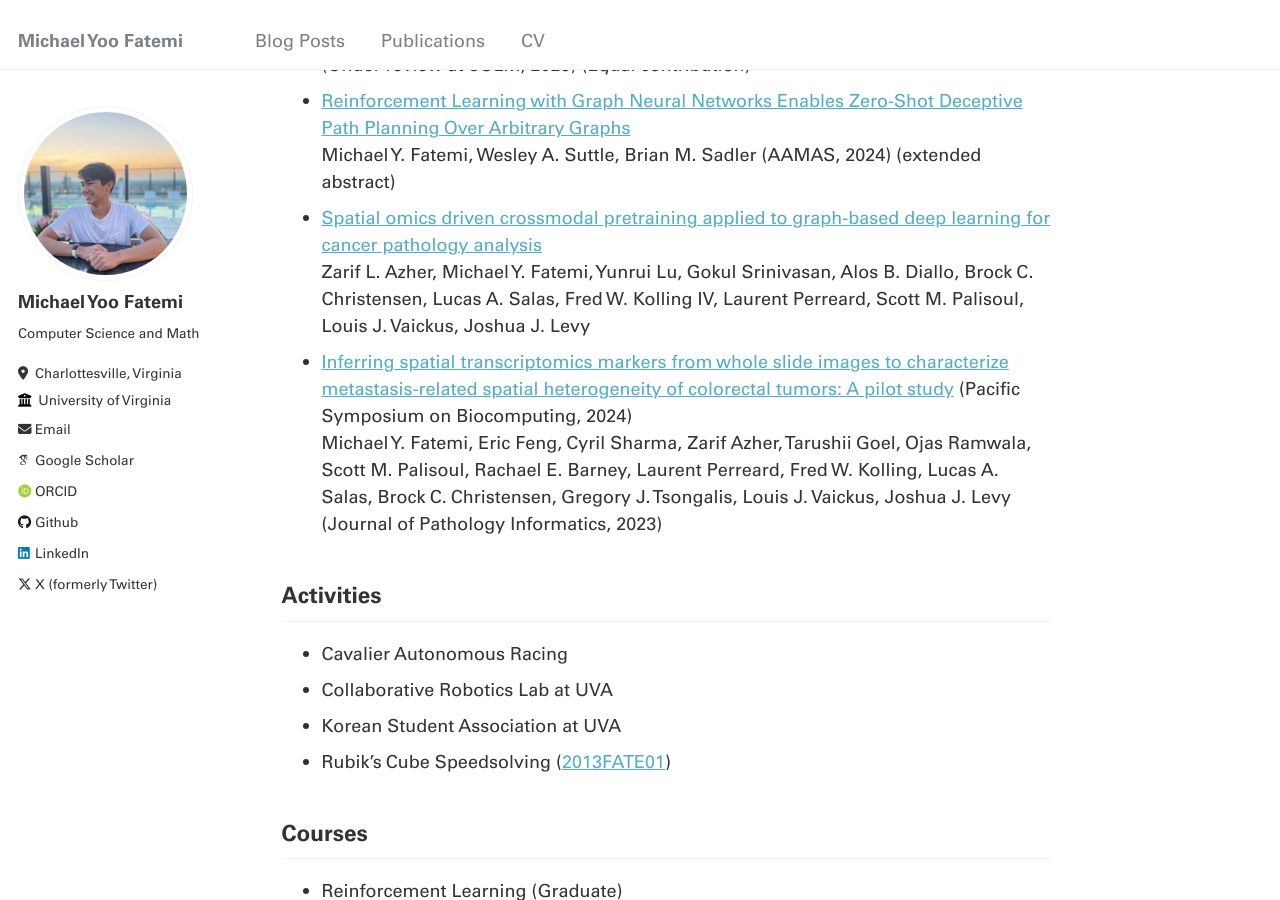
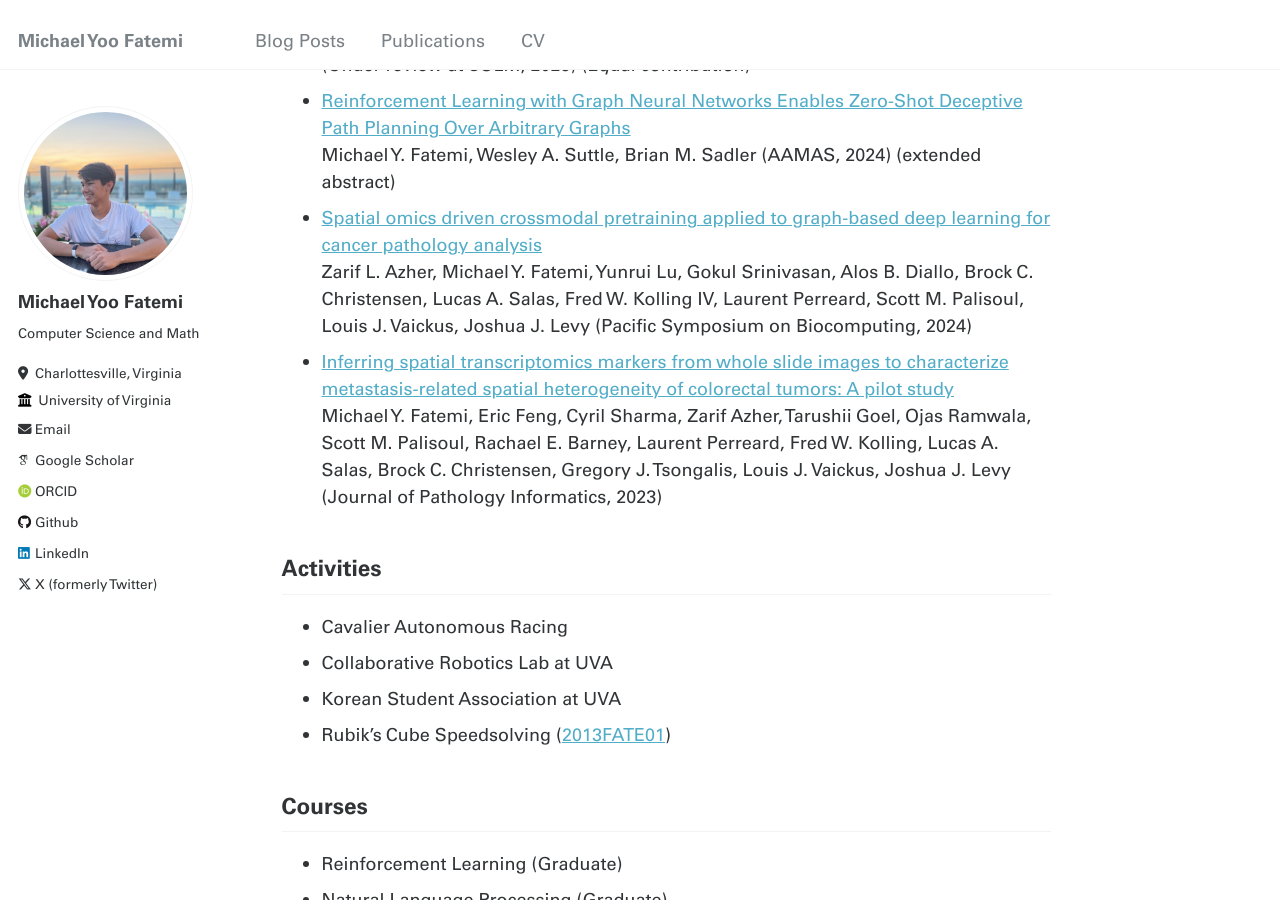
Before and after one commit to myfatemi04/myfatemi04.github.io, a Jekyll site: the page built from _pages/about.md, in a window 1280 px wide and 900 px high, scrolled down 861 px. Built offline with Jekyll 4.4.1, drawn with Linux system fonts in a browser that asks for light colours; some web fonts are replaced.

Commit message:
move paper location

```diff
--- a/_pages/about.md
+++ b/_pages/about.md
@@ -30,8 +30,8 @@ Please check out my [blog posts](/year-archive/) for some fun projects!
 - [Reinforcement Learning with Graph Neural Networks Enables Zero-Shot Deceptive Path Planning Over Arbitrary Graphs](https://github.com/myfatemi04/rl-deceptive-graph-planning) <br/>
   Michael Y. Fatemi, Wesley A. Suttle, Brian M. Sadler (AAMAS, 2024) (extended abstract)
 - [Spatial omics driven crossmodal pretraining applied to graph-based deep learning for cancer pathology analysis](https://pmc.ncbi.nlm.nih.gov/articles/PMC10783797/) <br/>
-  Zarif L. Azher, Michael Y. Fatemi, Yunrui Lu, Gokul Srinivasan, Alos B. Diallo, Brock C. Christensen, Lucas A. Salas, Fred W. Kolling IV, Laurent Perreard, Scott M. Palisoul, Louis J. Vaickus, Joshua J. Levy
-- [Inferring spatial transcriptomics markers from whole slide images to characterize metastasis-related spatial heterogeneity of colorectal tumors: A pilot study](https://www.sciencedirect.com/science/article/pii/S2153353923001220) (Pacific Symposium on Biocomputing, 2024) <br/>
+  Zarif L. Azher, Michael Y. Fatemi, Yunrui Lu, Gokul Srinivasan, Alos B. Diallo, Brock C. Christensen, Lucas A. Salas, Fred W. Kolling IV, Laurent Perreard, Scott M. Palisoul, Louis J. Vaickus, Joshua J. Levy (Pacific Symposium on Biocomputing, 2024)
+- [Inferring spatial transcriptomics markers from whole slide images to characterize metastasis-related spatial heterogeneity of colorectal tumors: A pilot study](https://www.sciencedirect.com/science/article/pii/S2153353923001220) <br/>
   Michael Y. Fatemi, Eric Feng, Cyril Sharma, Zarif Azher, Tarushii Goel, Ojas Ramwala, Scott M. Palisoul, Rachael E. Barney, Laurent Perreard, Fred W. Kolling, Lucas A. Salas, Brock C. Christensen, Gregory J. Tsongalis, Louis J. Vaickus, Joshua J. Levy (Journal of Pathology Informatics, 2023)
 
 ## Activities
```
